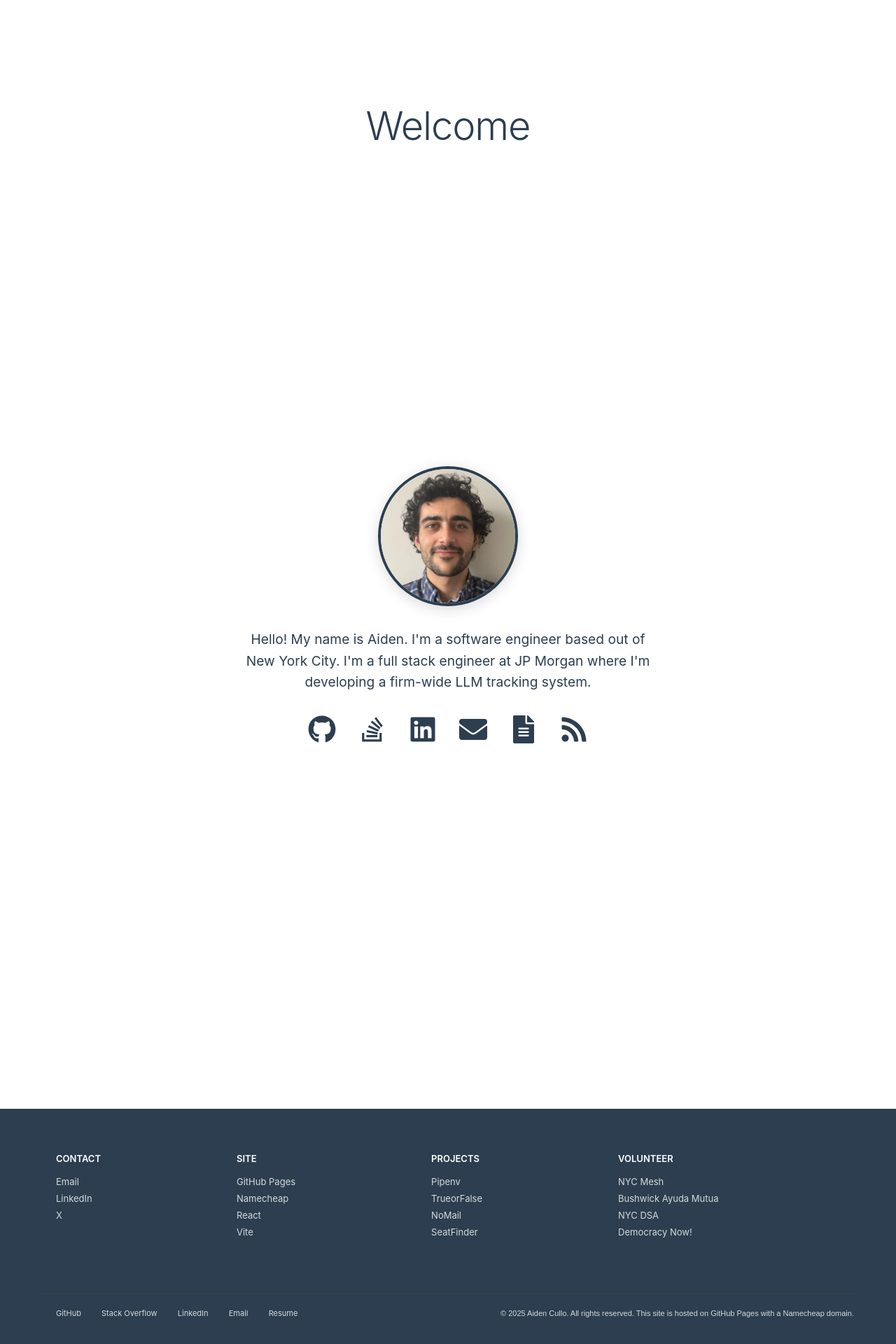
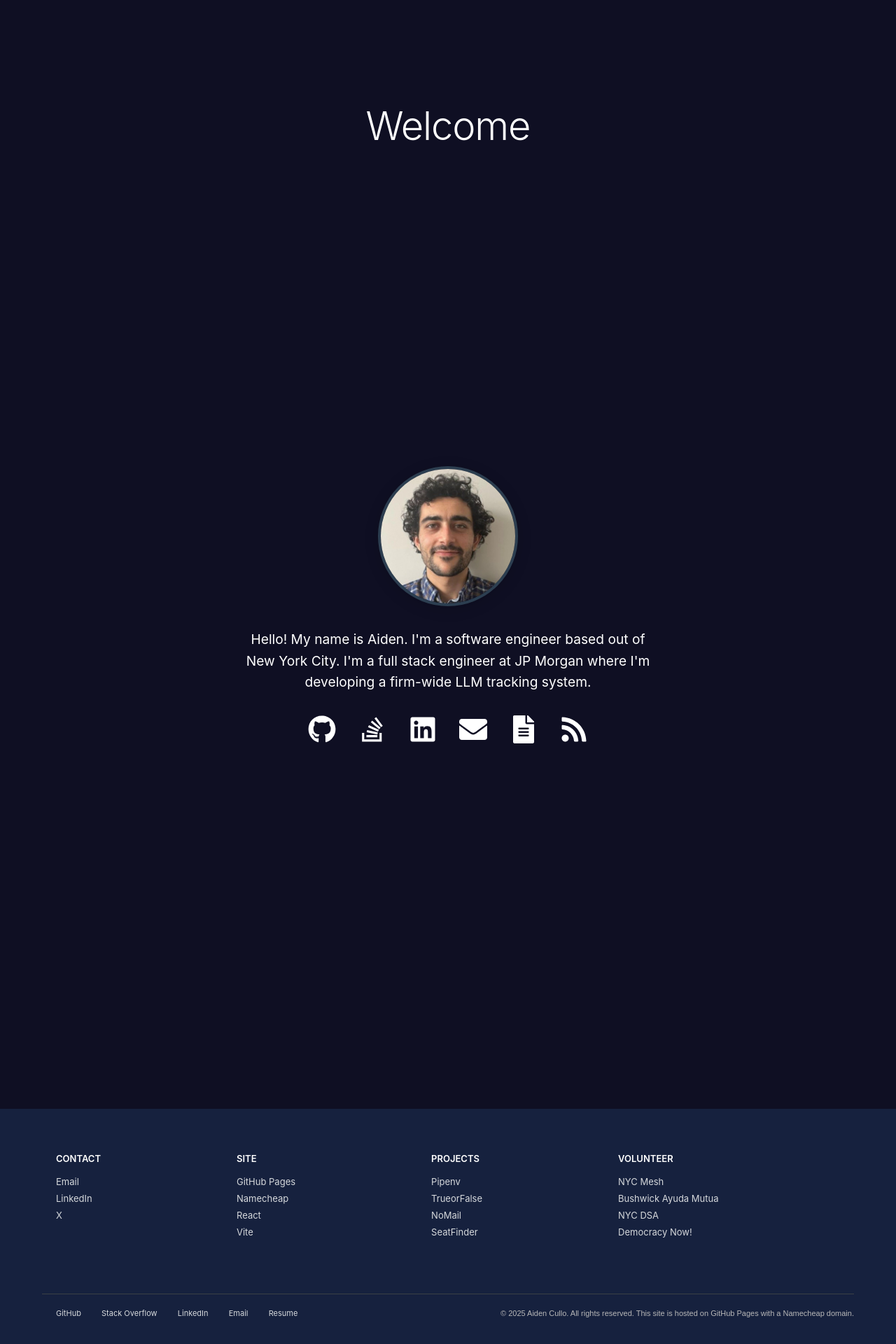
Before and after one commit to aidencullo/beta.aidencullo.com, a React (Vite) app: page / in a window 1280 px wide. Shown: the part 176-2096 px from the top of the page at 70% size. Built offline with nearby package versions, Linux system fonts and the light colour scheme.

Commit message:
Apply cohesive color palette throughout the site - dark blue theme with coral accents

```diff
--- a/src/App.css
+++ b/src/App.css
@@ -1,3 +1,18 @@
+/* Color Palette */
+:root {
+  --primary-dark: #1a1a2e;      /* Deep navy blue */
+  --primary: #16213e;           /* Dark blue */
+  --secondary: #0f3460;         /* Medium blue */
+  --accent: #e94560;            /* Coral red */
+  --accent-light: #ff6b7a;      /* Light coral */
+  --text-primary: #ffffff;      /* White text */
+  --text-secondary: #b8b8b8;    /* Light gray text */
+  --background: #0f0f23;        /* Very dark blue-gray */
+  --surface: #1a1a2e;           /* Dark surface */
+  --surface-light: #2a2a3e;     /* Lighter surface */
+  --border: #333366;            /* Border color */
+}
+
 .app {
   display: flex;
   flex-direction: column;
@@ -21,7 +36,7 @@
   display: flex;
   align-items: center;
   justify-content: flex-start;
-  background-color: #2c3e50;
+  background-color: var(--primary);
   z-index: 1000;
 }
 
@@ -49,7 +64,7 @@
 .header-me-link {
   font-family: 'Inter', -apple-system, BlinkMacSystemFont, 'Segoe UI', 'Roboto', 'Helvetica Neue', Arial, sans-serif;
   font-size: 1.1rem;
-  color: #ffffff;
+  color: var(--text-primary);
   text-decoration: none;
   transition: opacity 0.2s ease;
   margin-left: 20px;
@@ -79,7 +94,7 @@
   font-family: 'Inter', -apple-system, BlinkMacSystemFont, 'Segoe UI', 'Roboto', 'Helvetica Neue', Arial, sans-serif;
   font-size: 1.5rem;
   font-weight: 500;
-  color: #ffffff;
+  color: var(--text-primary);
   text-decoration: none;
   transition: opacity 0.2s ease;
 }
@@ -92,7 +107,7 @@
   font-family: 'Inter', -apple-system, BlinkMacSystemFont, 'Segoe UI', 'Roboto', 'Helvetica Neue', Arial, sans-serif;
   font-size: 1.2rem;
   font-weight: 400;
-  color: #ffffff;
+  color: var(--text-primary);
   letter-spacing: 0.05em;
 }
 
@@ -187,7 +202,7 @@
   font-family: 'Inter', -apple-system, BlinkMacSystemFont, 'Segoe UI', 'Roboto', 'Helvetica Neue', Arial, sans-serif;
   font-size: 1.2rem;
   line-height: 1.6;
-  color: #2c3e50;
+  color: var(--text-primary);
   max-width: 600px;
 }
 
@@ -205,7 +220,7 @@
   font-weight: 300;
   margin: 0;
   padding: 0;
-  color: #2c3e50;
+  color: var(--text-primary);
   text-align: center;
   letter-spacing: -0.02em;
   margin-bottom: 0.5rem;
@@ -216,7 +231,7 @@
 .link {
   font-family: 'Inter', -apple-system, BlinkMacSystemFont, 'Segoe UI', 'Roboto', 'Helvetica Neue', Arial, sans-serif;
   font-size: 1.1rem;
-  color: #3498db;
+  color: var(--accent);
   text-decoration: none;
   transition: color 0.2s ease;
   display: flex;
@@ -225,12 +240,12 @@
 }
 
 .link:hover {
-  color: #2980b9;
+  color: var(--accent-light);
 }
 
 .link-icon {
   font-size: 2.5rem;
-  color: #2c3e50;
+  color: var(--text-primary);
 }
 
 
@@ -242,7 +257,7 @@
   display: flex;
   align-items: center;
   justify-content: center;
-  background-color: #1c1c1c;
+  background-color: var(--primary);
   z-index: 1000;
 }
 
--- a/src/components/Footer.css
+++ b/src/components/Footer.css
@@ -1,6 +1,6 @@
 .footer {
-  background-color: #2c3e50;
-  color: #d6d9dc;
+  background-color: var(--primary);
+  color: var(--text-secondary);
   padding: 40px 60px;
   font-family: Arial, sans-serif;
   font-size: 14px;
@@ -25,7 +25,7 @@
 }
 
 .footer-header h3 {
-  color: #ffffff;
+  color: var(--text-primary);
   font-size: 24px;
   margin: 0;
   font-weight: 600;
@@ -45,7 +45,7 @@
 }
 
 .footer-section h3 {
-  color: #ffffff;
+  color: var(--text-primary);
   font-size: 18px;
   margin: 0 0 15px 0;
   font-weight: 600;
--- a/src/index.css
+++ b/src/index.css
@@ -10,6 +10,6 @@ html {
 
 body {
   font-family: system-ui, Avenir, Helvetica, Arial, sans-serif;
-  background-color: #ffffff;
-  color: #333;
+  background-color: var(--background);
+  color: var(--text-primary);
 }
```
